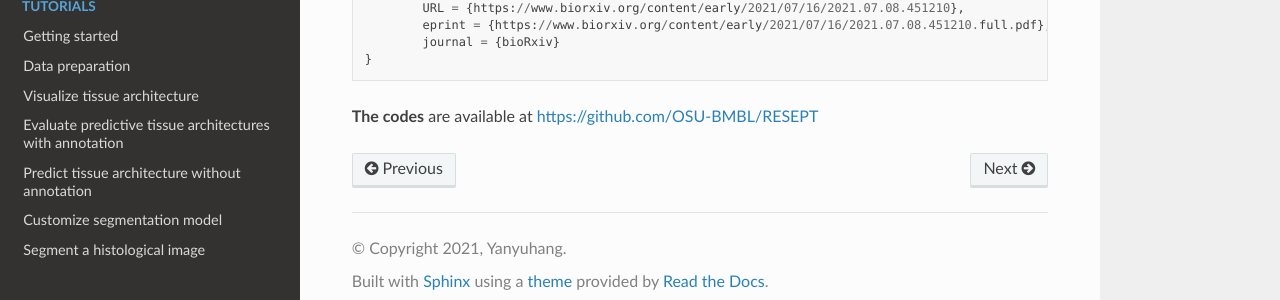
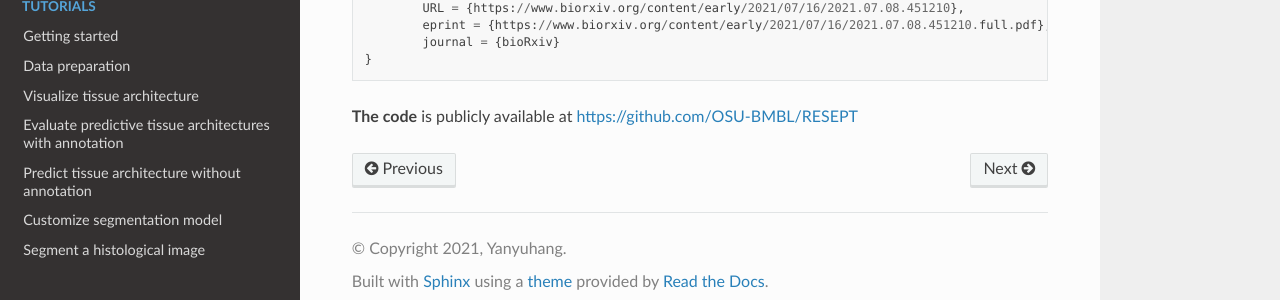
Before and after one commit to Shangshan2021/RESEPT, a Sphinx documentation site: the page built from source/References.md, in a window 1280 px wide. Shown: the part 339-639 px from the top of the page. Built offline with Sphinx 7.4.7 and the Read the Docs theme 2.0.0, drawn with Linux system fonts in a browser that asks for light colours.

Commit message:
Update References.md

````diff
--- a/source/References.md
+++ b/source/References.md
@@ -16,4 +16,4 @@
 }
 ```
 
-**The codes** are available at <https://github.com/OSU-BMBL/RESEPT>
+**The code** is publicly available at <https://github.com/OSU-BMBL/RESEPT>
````
